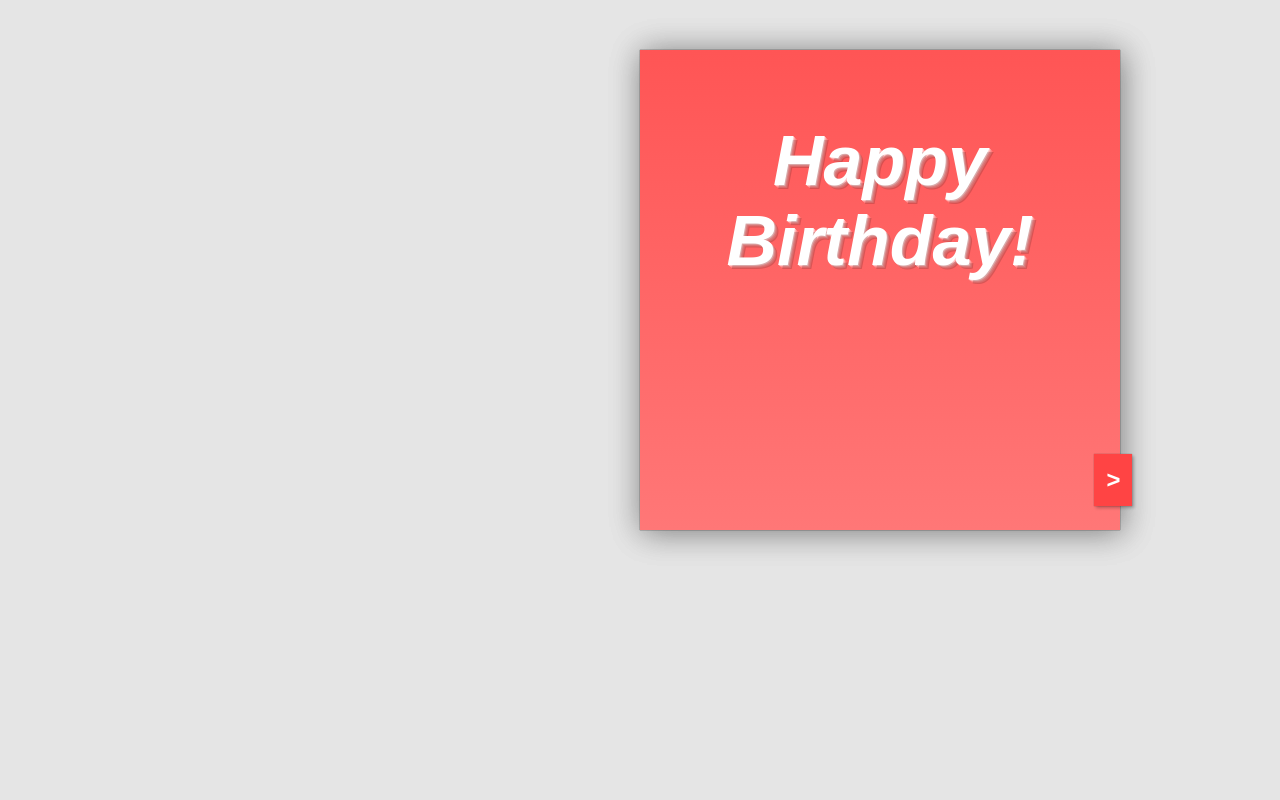
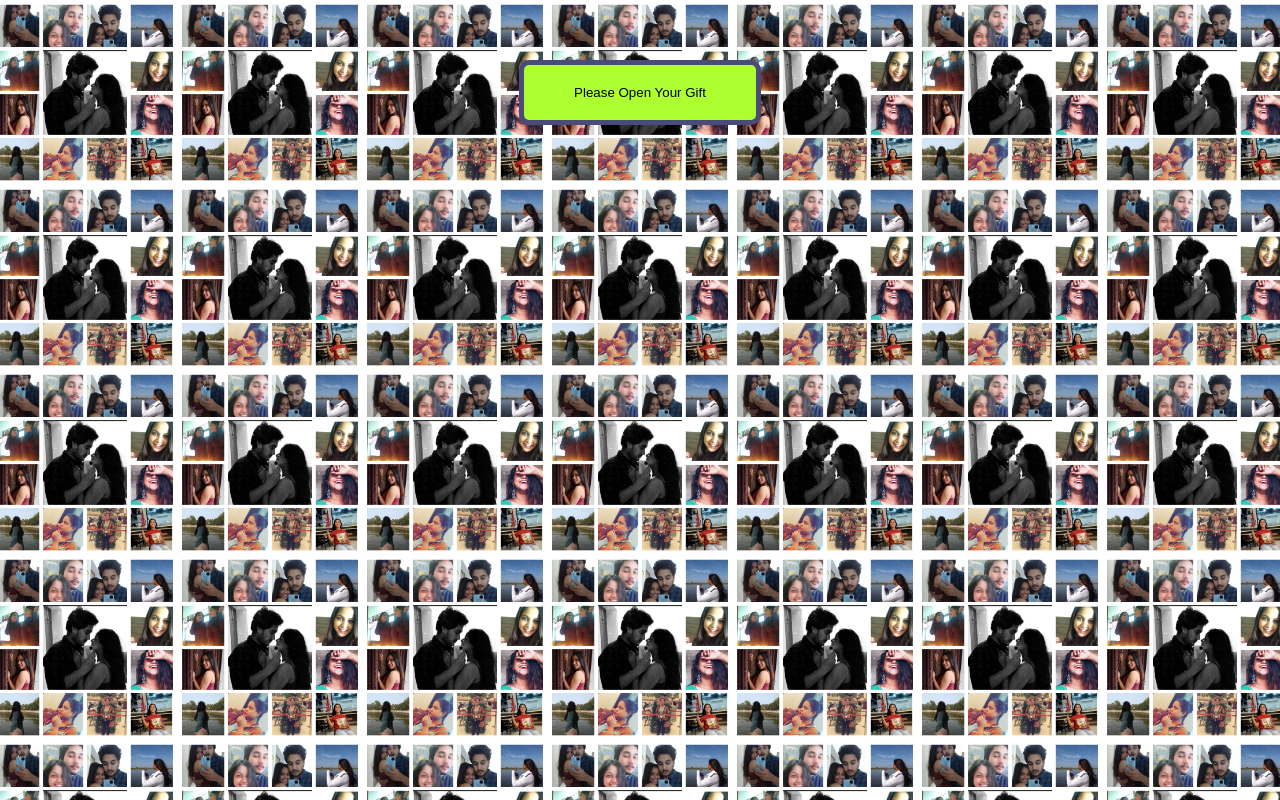
Before and after one commit to Shivam-Deve/github_actions, a React (Create React App) app: page / in a window 1280 px wide. Built offline with nearby package versions, Linux system fonts and the light colour scheme.

Commit message:
gift final

```diff
--- a/src/App.js
+++ b/src/App.js
@@ -1,11 +1,26 @@
 import './App.css';
+import React from 'react';
 import Card from './components/Card'
-function App() {
-  return (
-    <div className="App">
-      <Card/>
-    </div>
-  );
+class App extends React.Component {
+  constructor(props) {
+    super(props);
+    this.state = {
+      open:false
+    }
+  }
+  opened = () => {
+    this.setState({
+      open:!this.state.open
+    })
+  }
+  render() {
+    return (
+      <div className="App">
+        <button id="btn" onClick={()=>{this.opened()}} >Please Open Your Gift</button>
+        { this.state.open && <Card opened={ this.state.open}/>}
+      </div>
+    );
+  }
 }
 
 export default App;
--- a/src/components/Card.js
+++ b/src/components/Card.js
@@ -3,8 +3,9 @@ import React from "react";
 class Card extends React.Component {
   constructor(props) {
     super(props);
+    console.log(props)
   }
-  componentDidMount(){
+  componentDidMount() {
     function $(id) {
       return document.getElementById(id);
     }
@@ -39,19 +40,23 @@ class Card extends React.Component {
           <div class="wrap">
             <p>Hey Neha,</p>
             <p>
-              I lost the message inside the card 2 times.. and i realsied i am
-              slow at this :'({" "}
+              You are my escape, you are my hippo, you are my bebo
+              I m lucky to have you in my life
             </p>
             <p>
-              Listen kid, I want you to be the happiest today.. and i suck at
-              making people happy..This is probably the only gift i can give
-              you, my word..
+              Every morning it's you what come to my slow processing mind,
+              Instead of hearing <b>Babu Tu Kya Kar Ra Hai</b>, I want to
+              come to me, grab my hand and say <b>Chal Bahar Pani Puri Kha
+                Kar Ate Hain </b>
+              I have seen alot of dreams with you and now, I want to turn them into reality
             </p>
             <p>
-              I will be there with you in your heart and soul whenever you seek
-              me. I love you.
+              I want you to be the first light in my eyes every morning,
+              I want you to be the last light in my eyes every night
+              I want to travel with you, I want to do <b>We Woo We Woo </b>
+               so that you can say <b>See this guy, number one bullshit guy</b>
             </p>
-            <p>always.</p>
+            <b>Babu Loves You</b>
           </div>
         </div>
 
--- a/src/index.css
+++ b/src/index.css
@@ -21,13 +21,16 @@ code {
 }
 body {
   background: #E5E5E5;
-
+  background-image: url(pic.jpeg);
+  background-position: center;
+  background-size: contain;
   padding: 50px;
 }
 
 #card-front {
   color: #FFDFDF;
 }
+
 
 #card, #card-front, #card-inside {
   height: 480px;
@@ -196,3 +199,10 @@ footer {
   color: #888;
   text-align: center;
 }
+#btn{
+  background: greenyellow;
+  margin: 10px;
+  padding: 20px 50px;
+  border: 5px solid rgb(75, 75, 122);
+  border-radius: 10px;
+}
```
Also changed, not shown: src/pic.jpeg (added).
